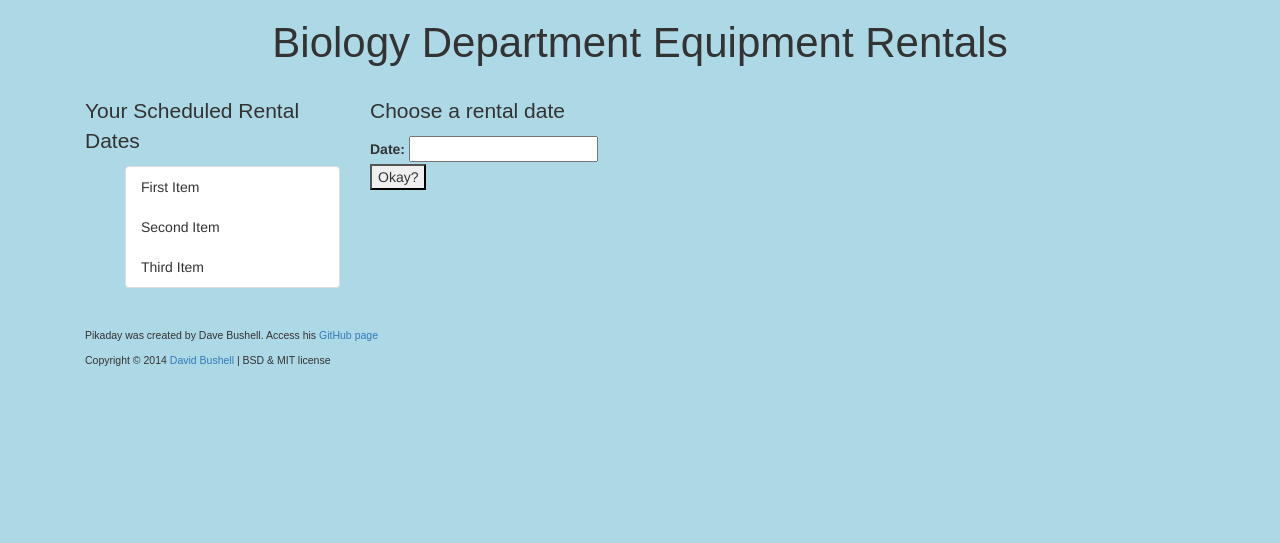
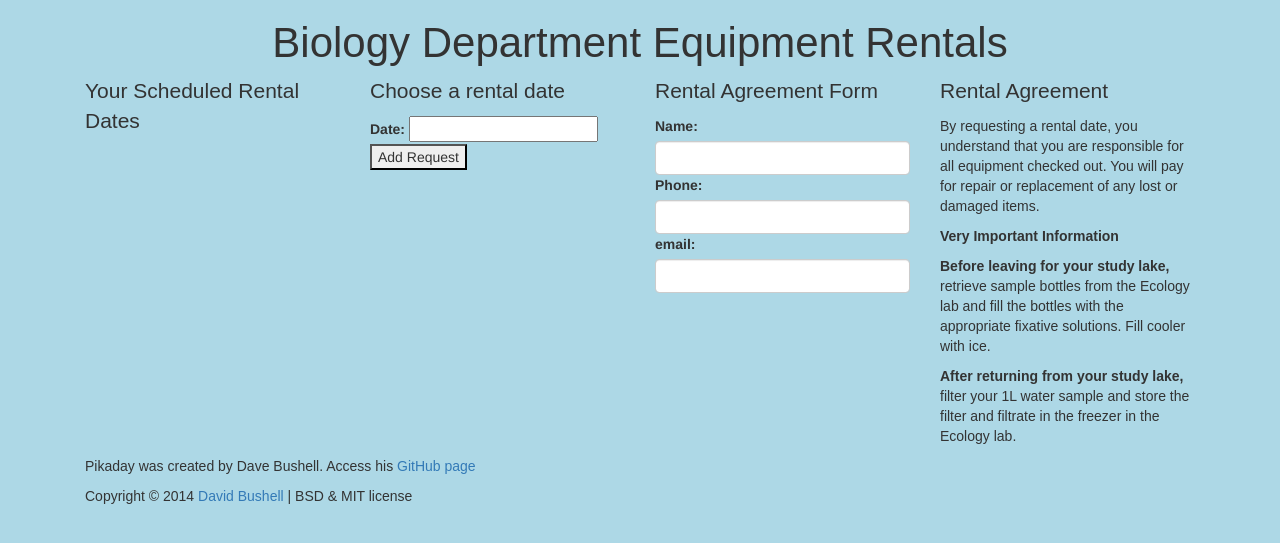
Before and after one commit to BiologyCapstoneProject/BiologyCapstoneProject, a Django app: template BiologyCapstone/LockerManagement/templates/rekt.html in a window 1280 px wide. Shown: the top 543 px of the page. Run offline with Django 3.2, Linux system fonts and the light colour scheme; the template is opened without the code that fills it, so the values that code supplies are empty; some libraries are stand-ins or nearby versions.

Commit message:
updated old html file to the same thing I commited on Friday

```diff
--- a/BiologyCapstone/LockerManagement/templates/rekt.html
+++ b/BiologyCapstone/LockerManagement/templates/rekt.html
@@ -12,59 +12,146 @@
 </head>
 <body>
     <div class="container">
-        <h1>Biology Department Equipment Rentals</h1>
-        <br>
         <div class="row">
+            <div class="col-lg-12">
+                <h1>Biology Department Equipment Rentals</h1>
+            </div>
+        </div>
+        <div class="row">
+            <!--This is the left-most column-->
             <div class="col-lg-3">
                 <p class="Requests">Your Scheduled Rental Dates</p>
-                <ul class="list group">
-                    <li class="list-group-item">First Item</li>
-                    <li class="list-group-item">Second Item</li>
-                    <li class="list-group-item">Third Item</li>
-                </ul>
+                <ol id="demo"></ol>
+                <p id="demos"></p>
             </div>
+            <!--This is the left-middle column-->
             <div class="col-lg-3">
-                <p class="Prompt">Choose a rental date</p>
-                <label for="datepicker">Date:</label>
-                <input type=text id="datepicker">
-                <button onclick="myFunction()">Okay?</button>
+                        <p class="Prompt">Choose a rental date</p>
+                        <label for="datepicker">Date:</label>
+                        <input type=text id="datepicker">
+                        <!--Clicking on the button called Add Request calls myFunction.
+                        myFunction adds the Date object selected to an array of Date objects,
+                        sorts the array, and writes the sorted list sensibly to the page-->
+                        <button onclick="sortParseAndWriteListOfDates()">Add Request</button>
             </div>
+            <!--This is the right-middle column-->
             <div class="col-lg-3">
+                <p class="Prompt">Rental Agreement Form</p>
+                <label for="name_entry_box">Name:</label>
+                <input type="text" class="form-control" id="name_entry_box"></input>
+                <label for="phone_entry_box">Phone:</label>
+                <input type="text" class="form-control" id="phone_entry_box"></input>
+                <label for="eamil_entry_box">email:</label>
+                <input type="text" class="form-control" id="eamil_entry_box"></input>
             </div>
+            <!--This is the right-most column-->
+            <!--The text in this column was adapted from Ms. Rodriguez's paper form-->
             <div class="col-lg-3">
+                <p class="Prompt">Rental Agreement</p>
+                <p class="Agreement">By requesting a rental date, you understand that you are
+                responsible for all equipment checked out. You will pay for repair or replacement
+                of any lost or damaged items.</p>
+                <p class="Important"><strong>Very Important Information</strong></p>
+                <!--I have commented out the following rules, because I have implemented this logic in a javascript function.
+                If Ms. Rodriguez would like to show these rules, we can uncomment them--
+                <p class="Agreement">Equipment and supplies will be reserved on a <strong>first-come, first-served basis.</strong></p>
+                <p class="Agreement">In order to give us time to prepare the equipment and supplies,
+                <strong>reservations must be placed one buisiness day in advance (M-F).</strong></p>
+                <p class="Agreement"><strong>Equipment may not be reserved for Saturday, Sundays, or Holidays.</strong></p>
+                <p class="Agreement"><strong>Requests for Mondays must be placed before 12 noon the previous friday.</strong></p>
+                -->
+                <p class="Agreement"><strong>Before leaving for your study lake, </strong>
+                retrieve sample bottles from the Ecology lab and fill the bottles with the appropriate fixative solutions.
+                Fill cooler with ice.</p>
+                <p class="Agreement"><strong>After returning from your study lake, </strong>filter your 1L water sample and
+                store the filter and filtrate in the freezer in the Ecology lab.</p>
             </div>
         </div>
-
-        <br>
-        <p id="demo">
-        </p>
-
-        <p class="attribution">Pikaday was created by Dave Bushell. Access his <a href="https://github.com/dbushell/Pikaday">GitHub page</a></p>
-        <p class="attribution">Copyright © 2014 <a href="http://dbushell.com/">David Bushell</a> | BSD &amp; MIT license</p>
+        <!--This section includes attribution to Dave Bushell, the creator of pikaday, with links to his Pikaday GitHub page-->
+        <p class="Attribution">Pikaday was created by Dave Bushell. Access his <a href="https://github.com/dbushell/Pikaday">GitHub page</a></p>
+        <p class="Attribution">Copyright © 2014 <a href="http://dbushell.com/">David Bushell</a> | BSD &amp; MIT license</p>
     </div>
 
+    <script src="pikaday.js"></script>
 
-    <script src="pikaday.js"></script>
     <script>
+    // Get the current date, day, and hour
+    var minimumDate = new Date();
+    var currentDay = minimumDate.getDay();
+    var currentHour = minimumDate.getHours();
 
+    // if it's Friday
+    if(currentDay == 5){
+        // if it's Friday before noon, the first available date is Monday
+        if(currentHour <= 12) {
+            minimumDate.setDate(minimumDate.getDate() + 3);
+        }
+        // if it's Friday after noon, the first available date is Tuesday
+        else {
+            minimumDate.setDate(minimumDate.getDate() + 4);
+        }
+    }
+    // If it's Saturday, the first available date is Tuesday
+    else if(currentDay == 6) {
+        minimumDate.setDate(minimumDate.getDate() + 3);
+    }
+    // If it's Sunday, or it's after noon, the first available date is the day after tomorrow
+    else if(currentDay == 0 || currentHour >= 12){
+        minimumDate.setDate(minimumDate.getDate() + 2);
+    }
+    // If it's before noon on a weekday, the first available date is tomorrow
+    else{
+        minimumDate.setDate(minimumDate.getDate() + 1);
+    }
+
+    // This is the script that creates a new pikaday object. In addition to initializing some
+    // of its fields, it sets the first available date, and disallows selection of weekend dates
     var disable = false, picker = new Pikaday({
         field: document.getElementById('datepicker'),
         firstDay: 1,
-        minDate: new Date(2000, 0, 1),
+        minDate: minimumDate,
         maxDate: new Date(2020, 12, 31),
         yearRange: [2000,2020],
-
+        /*
         disableDayFn: function(theDate) {
            return disable = !disable;
+        },
+        */
+        disableWeekends: function(theDate) {
+            return true;
         }
     });
     </script>
 
-
     <script>
-        function myFunction() {
-            var y = picker.toString('YYY-MM-DD');
-            document.getElementById("demo").innerHTML = y;
+        // This function sorts dates in ascending order.
+        // I used it because javascript's built in sort was behaving unpredictably when sorting Date objects
+        // This function is similar to the one found here: https://onpub.com/how-to-sort-an-array-of-dates-with-javascript-s7-a109
+        var sort_dates = function(date1, date2){
+            if(date1 > date2) return 1;
+            if(date1 < date2) return -1;
+            return 0;
+        };
+        // create 3 lists: an empty list of Date objects, a list of strings for days of the week, a list of strings for months of year
+        var dates = [];
+        var days = ['Sunday', 'Monday', 'Tuesday', 'Wednesday', 'Thursday', 'Friday', 'Saturday'];
+        var months = ['January', 'February', 'March', 'April', 'May', 'June', 'July', 'August', 'September', 'October', 'November', 'December'];
+        // This function adds selected Date objects to the dates list, calls a sorting method for them,
+        // parses them into Strings, and displays them in the format Friday February 17 2017
+        function sortParseAndWriteListOfDates() {
+            dates.push(picker.getDate());
+            dates.sort(sort_dates);
+            var numberOfDates = dates.length;
+            var text = "<ol>";
+            for(i = 0; i < numberOfDates; i++){
+                var dayOfWeek = days[dates[i].getDay()];
+                var monthOfYear = months[dates[i].getMonth()];
+                var theYear = dates[i].getFullYear();
+                var string = dates[i].toString();
+                text += "<li>" + dayOfWeek + ' ' + monthOfYear + ' ' + dates[i].getDate() + ' ' + theYear + "</li>";
+            }
+            text += "</ol>";
+            document.getElementById('demos').innerHTML = text;
         }
     </script>
     <script src="./static/js/bootstrap.min.js"></script>
```
